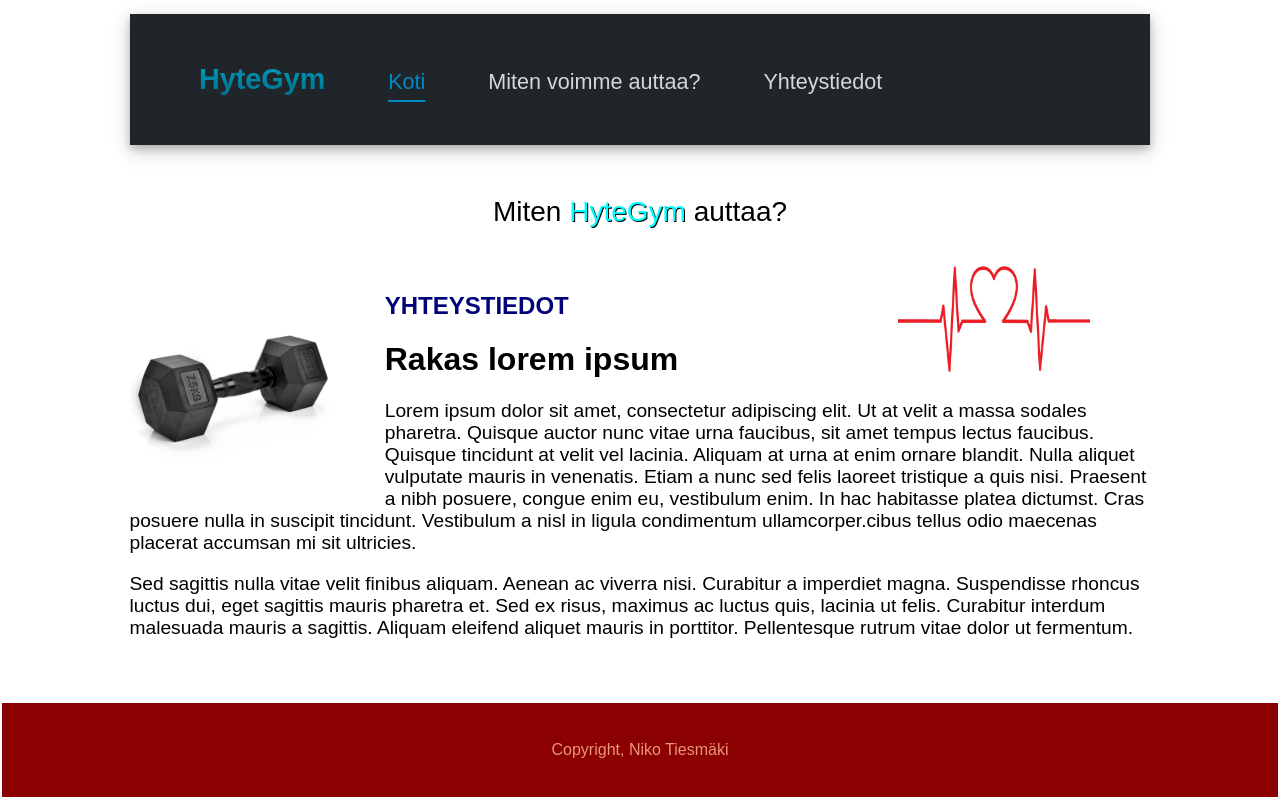
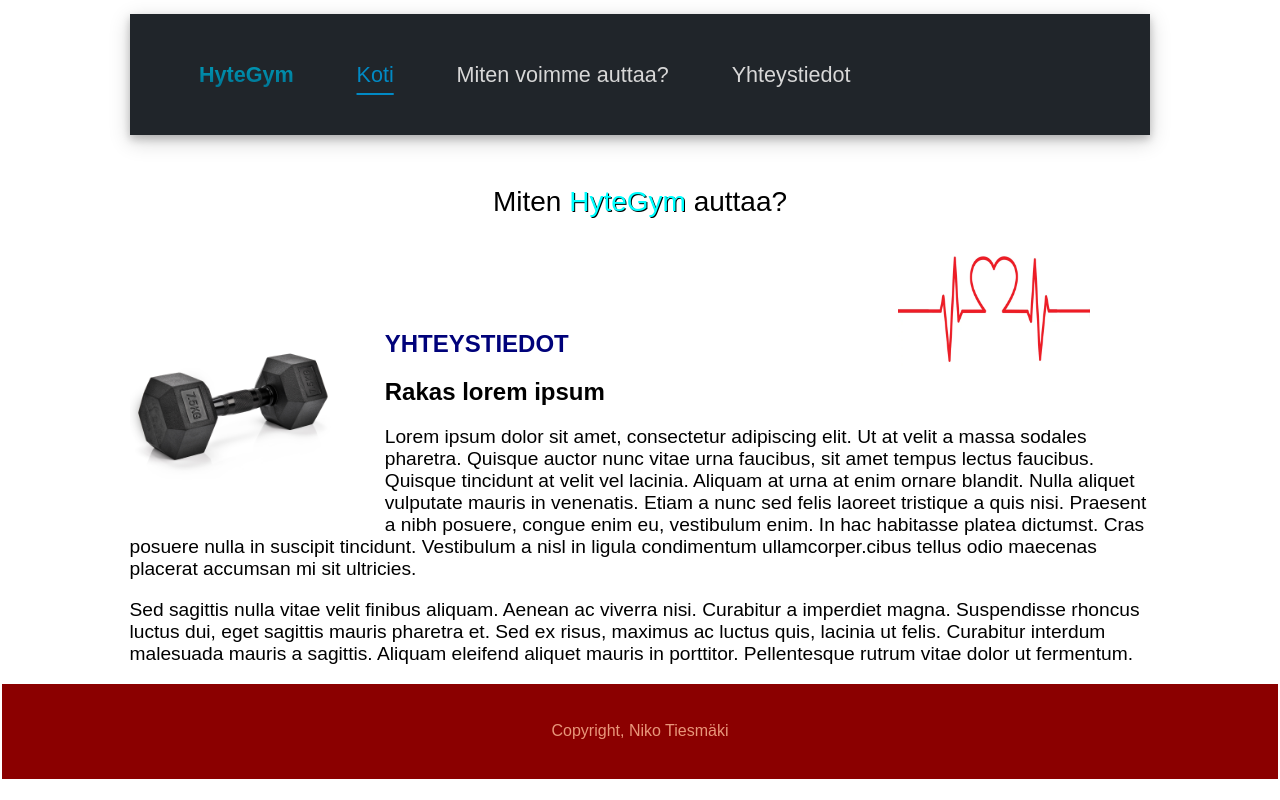
Before and after one commit to Niksu-t/Web-frontEnd, a plain HTML site: page 01-kertaus/index.html in a window 1280 px wide. Drawn offline with Linux system fonts and the light colour scheme.

Commit message:
Fix
Read assignment wrong so added a float and divided html to sections

```diff
--- a/01-kertaus/index.html
+++ b/01-kertaus/index.html
@@ -6,7 +6,7 @@
         <link rel="stylesheet" href="master.css">
     </head>
         <body>
-
+            <section>
                 <div class="headings">
                     <ul>
                     <li id="name" class="searchBarHeading"><h1>HyteGym</h1></li>
@@ -17,6 +17,9 @@
                     </div>
 
                     <p id="content">Miten <span id="highlight">HyteGym</span> auttaa?</p>
+            </section>
+
+            <section>
                 <img id="rate" src="kek.png" alt="none">
                 <div class = "contact">
                     <img id="dumbell" src="img.png" alt="none">
@@ -32,6 +35,8 @@
                         Curabitur interdum malesuada mauris a sagittis. Aliquam eleifend aliquet mauris in porttitor.
                         Pellentesque rutrum vitae dolor ut fermentum.</p>
                 </div>
-            <p id="copyright">Copyright, Niko Tiesmäki</p>
+
+            </section>
+            <footer id="copyright">Copyright, Niko Tiesmäki</footer>
         </body>
 </html>
--- a/01-kertaus/master.css
+++ b/01-kertaus/master.css
@@ -55,6 +55,7 @@ a{
 }
 #copyright {
     background-color: darkred;
+    clear: right;
     color: darksalmon;
     text-align: center;
     margin-top: 5%;
@@ -62,6 +63,7 @@ a{
     margin-bottom: 0%;
 }
 .contact{
+    float: right;
     color: black;
     margin-top: 5%;
     background-size: cover;
```
Lines whose indentation alone changed are shown as unchanged.
